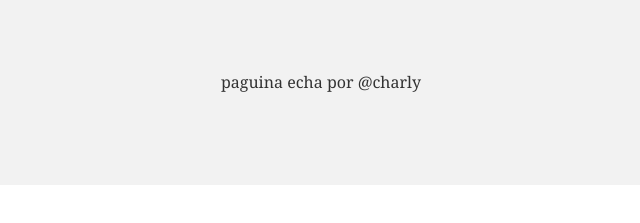
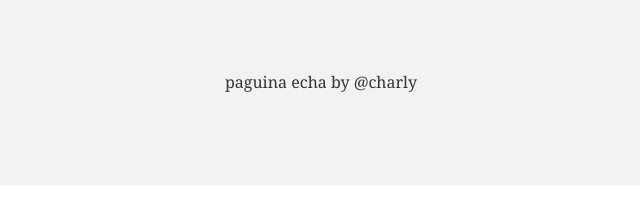
Before and after one commit to cargamor70/conalep-II, a plain HTML site: page index.html in a window 1280 px wide. Shown: the part 459-682 px from the top of the page, 319-959 px from the left. Drawn offline with Linux system fonts and the light colour scheme.

```diff
--- a/index.html
+++ b/index.html
@@ -29,7 +29,7 @@
     </main>
     <footer class="footer">
         <div class="container">
-            <p>paguina echa por @charly</p>
+            <p>paguina echa by @charly</p>
         </div>
     </footer>
 
```
